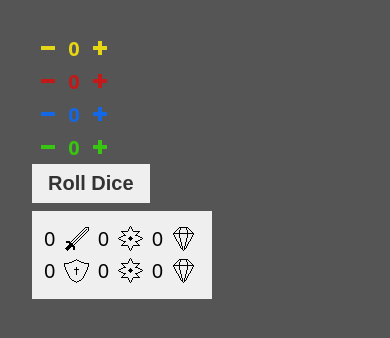
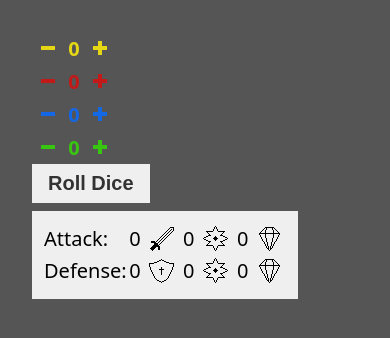
Before and after one commit to marksiegel/massive-darkness-dice-roller, a plain HTML site: page index.html in a window 390 px wide. Drawn offline with Linux system fonts and the light colour scheme.

Commit message:
Layout tweaks for mobile

```diff
--- a/dice.css
+++ b/dice.css
@@ -19,7 +19,8 @@ body {
   grid-template-columns: repeat(auto-fit, 128px);
   grid-template-rows: auto;
   justify-items: left;
-  padding: 32px;
+  padding: 16px;
+  margin-top: 32px;
   perspective: 600px;
 }
 .die-list {
@@ -205,7 +206,10 @@ button.dice-control-minus {
   font-size: 20px;
   vertical-align: center;
 }
-
+.result-caption {
+  display: inline-block;
+  width: 80px;
+}
 @media (min-width: 900px) {
   .dice {
     perspective: 1300px;
--- a/index.html
+++ b/index.html
@@ -13,6 +13,7 @@
     <button type="button" id="roll-button">Roll Dice</button>
     <div id="result-area">
       <div id="result-attack">
+        <span class="result-caption">Attack:</span>
         <span id="result-attack-sword-label">0</span>
         <span class="pip pip-sword">&nbsp;</span>
         <span id="result-attack-bam-label">0</span>
@@ -21,6 +22,7 @@
         <span class="pip pip-diamond">&nbsp;</span>
       </div>
       <div id="result-defense">
+        <span class="result-caption">Defense:</span>
         <span id="result-defense-shield-label">0</span>
         <span class="pip pip-shield">&nbsp;</span>
         <span id="result-defense-bam-label">0</span>
```
